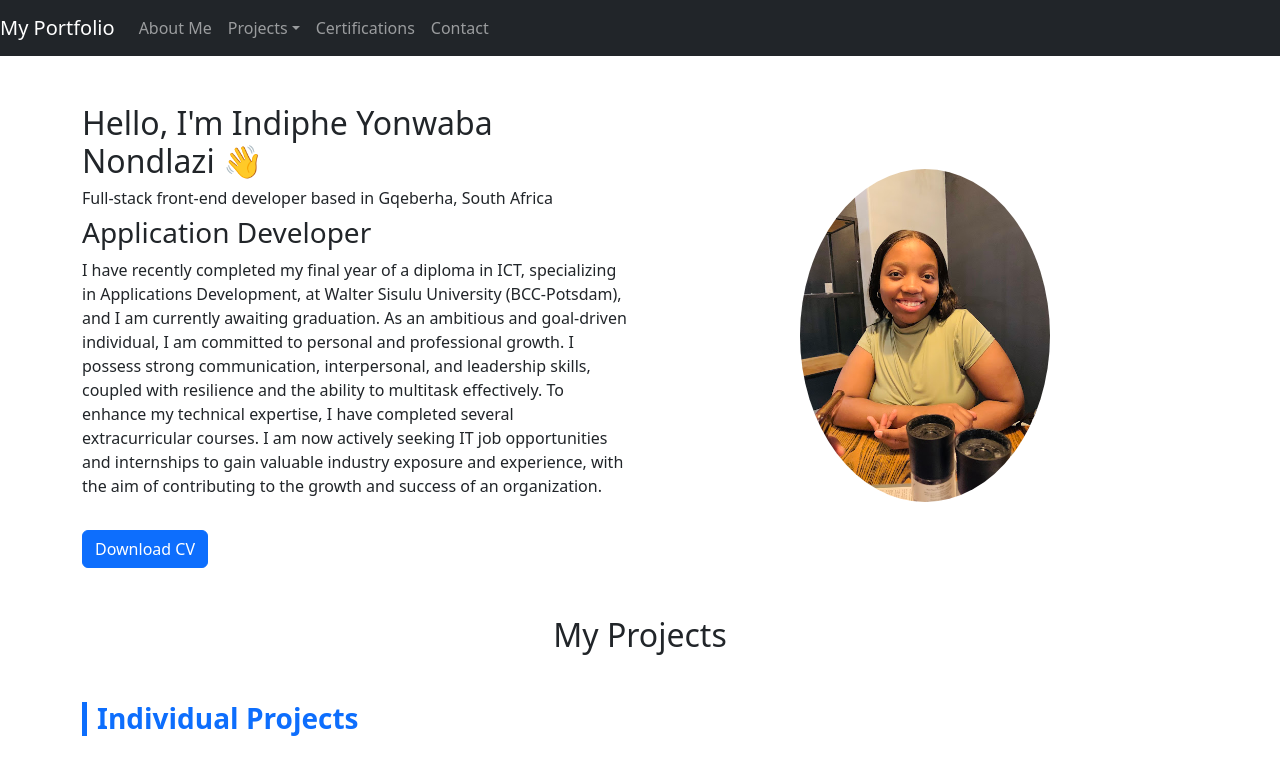
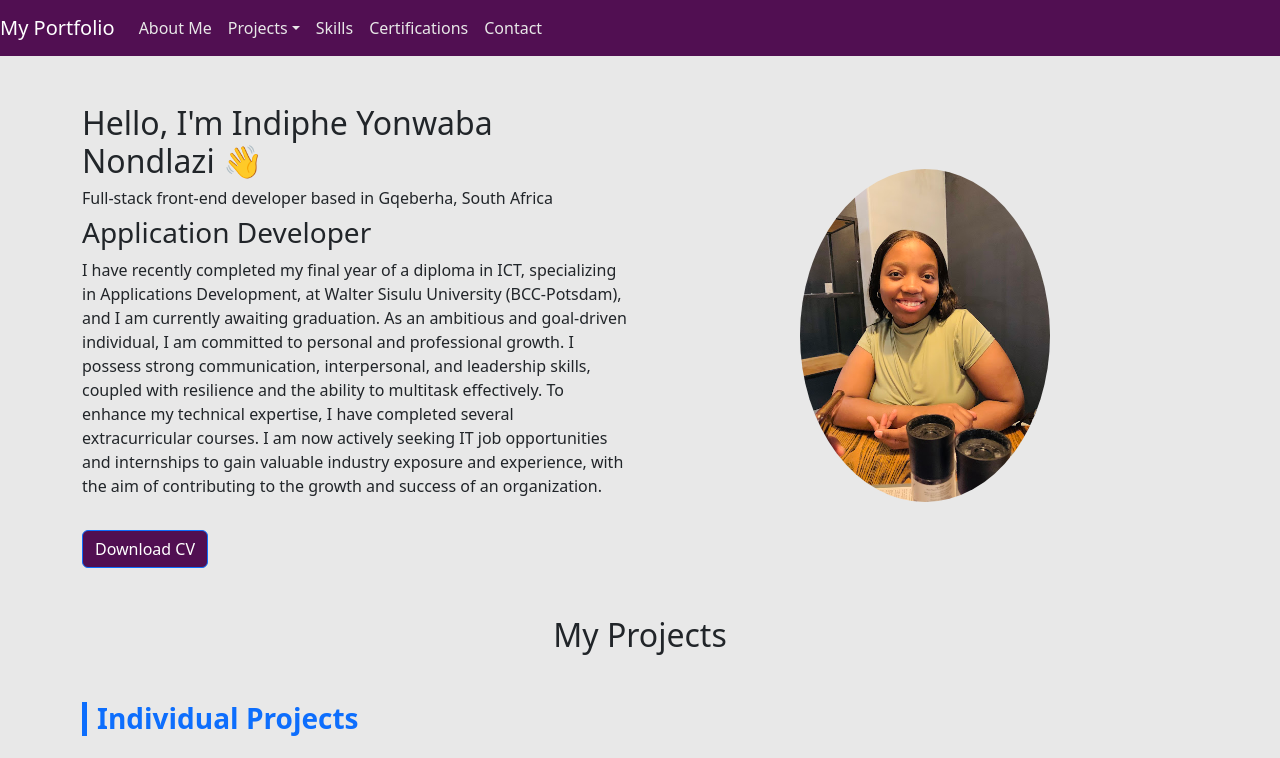
Before and after one commit to Indiphe/my-portfolio, a React (Create React App) app: page / in a window 1280 px wide. Shown: the top 758 px of the page. Built offline with nearby package versions, Linux system fonts and the light colour scheme.

Commit message:
UPDATE APP

```diff
--- a/src/AboutMe.js
+++ b/src/AboutMe.js
@@ -36,7 +36,7 @@ const AboutMe = () => {
             </p>
             {/* Button Below the Paragraph */}
             <a href="/cv.pdf" download="YourName_CV.pdf">
-              <Button variant="primary" className="mt-3">Download CV</Button>
+              <Button  style={{ backgroundColor: '#510F52' }} variant="primary" className="mt-3">Download CV</Button>
             </a>
           </Col>
 
--- a/src/App.css
+++ b/src/App.css
@@ -1,7 +1,10 @@
 .App {
   text-align: center;
 }
+.Appcontainer{
+  background-color:#E8E8E8;
 
+}
 .App-logo {
   height: 40vmin;
   pointer-events: none;
@@ -14,7 +17,7 @@
 }
 
 .App-header {
-  background-color: #282c34;
+  background-color: e3f2fd;
   min-height: 100vh;
   display: flex;
   flex-direction: column;
@@ -36,3 +39,27 @@
     transform: rotate(360deg);
   }
 }
+
+.custom-nav .nav-link,
+.custom-nav {
+  color: #E8E8E8 !important;
+  font-weight: 500;
+  transition: color 0.3s ease;
+}
+
+.custom-nav .nav-link:hover,
+.custom-nav .dropdown-toggle:hover {
+  color: #FEEAFE !important;
+  text-decoration: underline;
+
+}
+.custom-nav .dropdown-menu .dropdown-item {
+  color:#510F52;
+  background-color: white ;
+
+}
+
+.custom-nav .dropdown-menu .dropdown-item:hover {
+  background-color: #510F52;
+  color: #E8E8E8;
+}
--- a/src/App.js
+++ b/src/App.js
@@ -4,13 +4,18 @@ import AboutMe from './AboutMe';
 import Projects from './Projects';
 import Contact from './Contact';
 import Footer from './Footer';
+import Certificates from './Certificates';
+import Skills from './Skills';
+import './App.css';
 
 const App = () => {
   return (
-    <div>
+    <div className="Appcontainer">
       <Header />
       <AboutMe />
       <Projects />
+      <Skills/>
+      <Certificates />
       <Contact />
       <Footer />
     </div>
--- a/src/Footer.js
+++ b/src/Footer.js
@@ -2,8 +2,15 @@ import React from 'react';
 
 const Footer = () => {
   return (
-    <footer className="bg-dark text-white text-center py-3">
-      <p>&copy; 2025 Indiphe Yonwaba Nondlazi. All rights reserved.</p>
+<footer
+  style={{
+    color: '#FEEAFE',
+    backgroundColor: 'rgb(51, 12, 54)',
+    textAlign: 'center',
+    padding: '20px',
+    paddingBottom: '10px',
+  }}
+>      <p>&copy; 2025 Indiphe Yonwaba Nondlazi. All rights reserved.</p>
     </footer>
   );
 };
--- a/src/Header.js
+++ b/src/Header.js
@@ -1,24 +1,27 @@
 import React from 'react';
 import { Navbar, Nav, NavDropdown } from 'react-bootstrap';
+import './App.css';
+
 
 const Header = () => {
   return (
-    <Navbar bg="dark" variant="dark" expand="lg" sticky="top">
+    <Navbar style={{ backgroundColor: '#510F52' }} variant="dark" expand="lg" sticky="top">
+
       <Navbar.Brand href="#home">My Portfolio</Navbar.Brand>
-      <Navbar.Toggle aria-controls="basic-navbar-nav" />
-      <Navbar.Collapse id="basic-navbar-nav">
-        <Nav className="ml-auto">
+
+      <Nav className="ml-auto custom-nav">
   <Nav.Link href="#about">About Me</Nav.Link>
 
   <NavDropdown title="Projects" id="projects-dropdown">
     <NavDropdown.Item href="#individual-projects">Individual Projects</NavDropdown.Item>
     <NavDropdown.Item href="#group-projects">Group Projects</NavDropdown.Item>
   </NavDropdown>
-
+  <Nav.Link href="#skills">Skills</Nav.Link>
   <Nav.Link href="#certificates">Certifications</Nav.Link>
   <Nav.Link href="#contact">Contact</Nav.Link>
+
 </Nav>
-      </Navbar.Collapse>
+
     </Navbar>
   );
 };
--- /dev/null
+++ b/src/Skills.js
@@ -0,0 +1,20 @@
+import React from 'react';
+
+const Skills = () => {
+  return (
+    <section id="skills" style={{ padding: '40px 20px', backgroundColor: '#f5f5f5' }}>
+      <div style={{ maxWidth: '900px', margin: '0 auto' }}>
+        <h2 style={{ textAlign: 'center', marginBottom: '30px' }}>My Skills</h2>
+        <ul style={{ listStyle: 'none', padding: 0, lineHeight: '2rem' }}>
+          <li><strong>Frontend:</strong> React, HTML5, CSS3, JavaScript</li>
+          <li><strong>Backend:</strong> Node.js, Express</li>
+          <li><strong>Databases:</strong> Firebase, MongoDB, MySQL</li>
+          <li><strong>Tools:</strong> Git, GitHub, VS Code, Postman</li>
+          <li><strong>Certifications:</strong> Python & AI, Node.js, React Basics</li>
+        </ul>
+      </div>
+    </section>
+  );
+};
+
+export default Skills;
```
Lines whose indentation alone changed are shown as unchanged.
